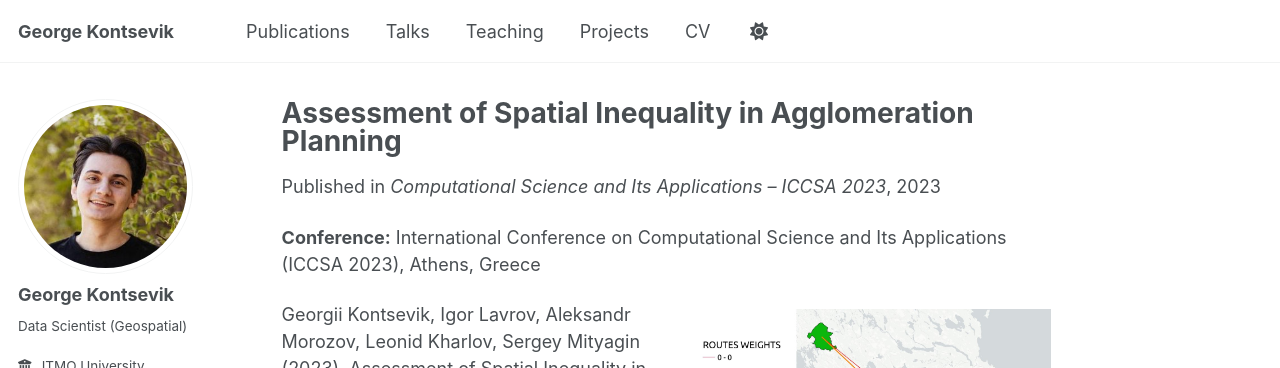
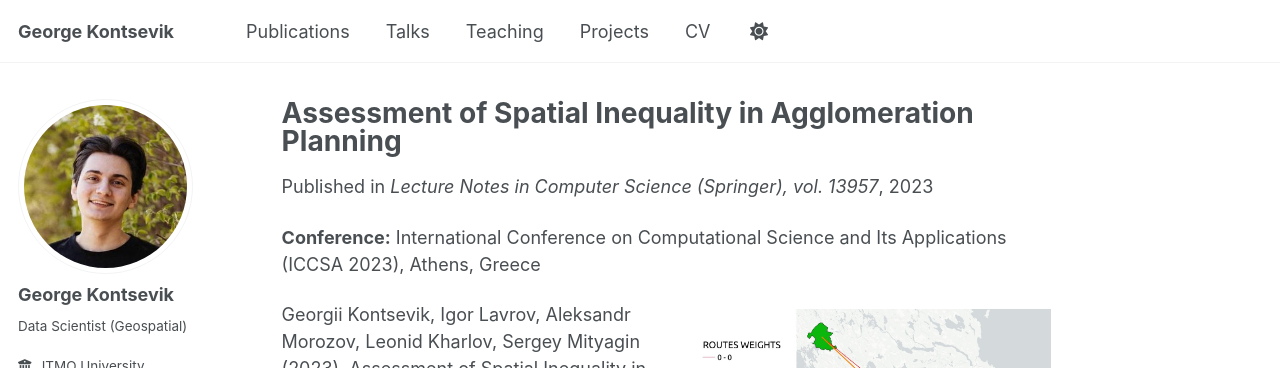
Before and after one commit to GeorgeKontsevik/GeorgeKontsevik.github.io, a Jekyll site: the page built from _publications/assessment-of-spatial-inequality-in-agglomeration-planning.md, in a window 1280 px wide and 900 px high. Shown: the top 368 px of the window. Built offline with Jekyll 4.4.1, drawn with Linux system fonts in a browser that asks for light colours; a style sheet for code colours, icons or effects is not loaded.

Commit message:
Use verified Springer LNCS series and volumes for ICCSA publication venues

```diff
--- a/_publications/assessment-of-spatial-inequality-in-agglomeration-planning.md
+++ b/_publications/assessment-of-spatial-inequality-in-agglomeration-planning.md
@@ -2,7 +2,7 @@
 title: "Assessment of Spatial Inequality in Agglomeration Planning"
 authors: "Georgii Kontsevik, Igor Lavrov, Aleksandr Morozov, Leonid Kharlov, Sergey Mityagin"
 publication_year: 2023
-venue: "Computational Science and Its Applications – ICCSA 2023"
+venue: "Lecture Notes in Computer Science (Springer), vol. 13957"
 conference: "International Conference on Computational Science and Its Applications (ICCSA 2023), Athens, Greece"
 category: "conferences"
 publication_url: "https://doi.org/10.1007/978-3-031-36808-0_17"
```
Also changed, not shown: _publications/enhancing-urban-planning-through-improved-connectivity-a-genetic-algorithm-approach-for-optimal-service-placement.md (+1 -1 lines), _publications/transformation-of-local-communities-from-neighborhoods-to-urban-commons-in-the-production-of-social-representations-of-space.md (+1 -1 lines).
